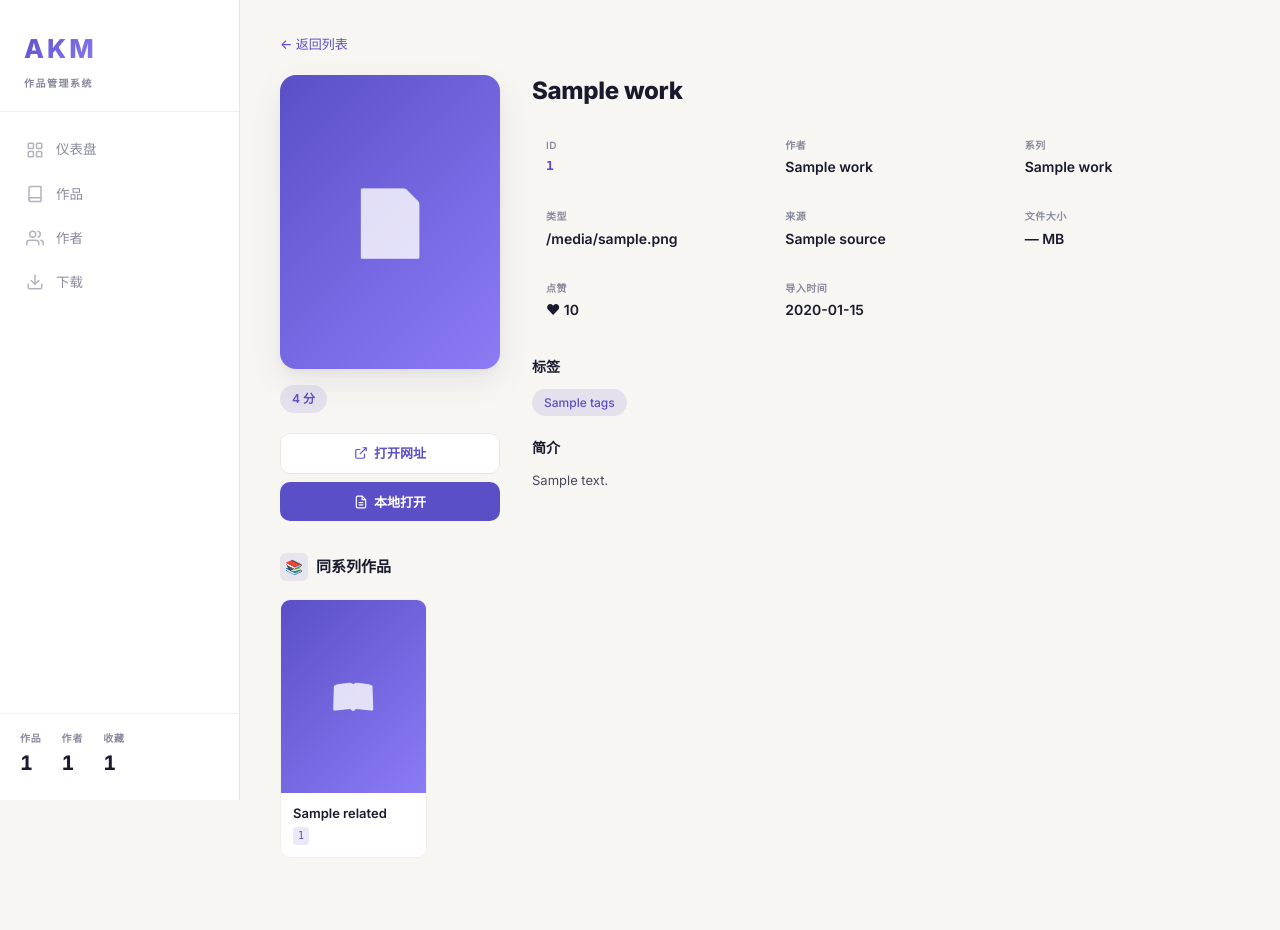
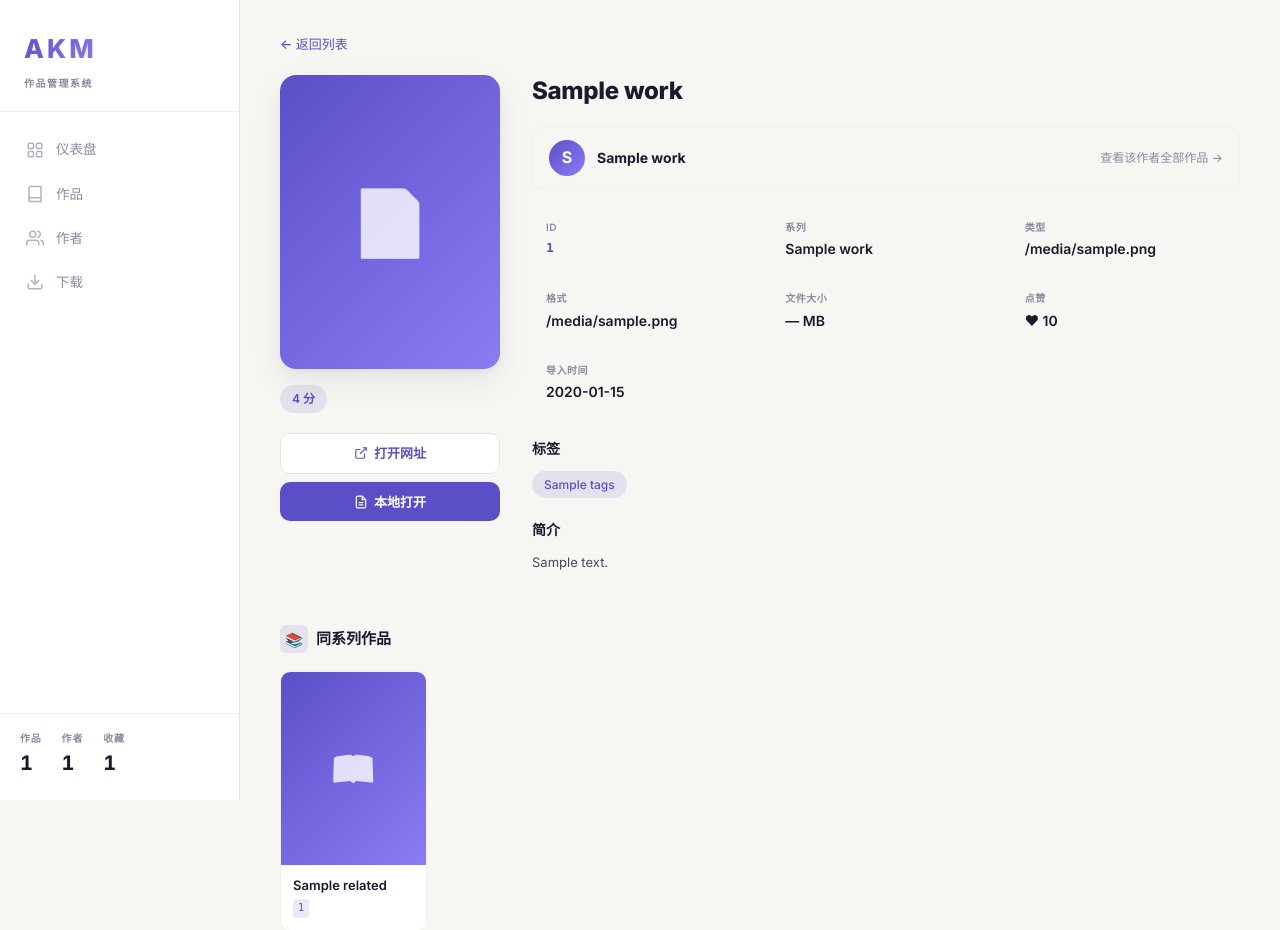
Before and after one commit to passersbyc/AKM, a FastAPI app: template templates/work_detail.html in a window 1280 px wide. Shown: the top 930 px of the page. Before the commit the page ends 845 px from the top, so only its background shows below. Run offline with FastAPI, Linux system fonts and the light colour scheme; the template is opened without the code that fills it: most values are stand-ins (such as "Sample title", 1, 10 or a date in 2020).

Commit message:
feat: recommend covers + author chip + clickable tags/activities
Dashboard:
- Recommend items: <img> cover from /works/{id}/cover with fallback
- Recommend items: open-in-app button (POST /works/{id}/open)
- Recommend items: click navigates to work detail page
- Recent activity items: clickable links to work detail

Work detail:
- Author chip: avatar + name + 'view all works by this author' link
  to /works?author={name}
- Tags: clickable links to /works?tags={tag}
- Meta grid: added 'format' field (.epub/.pdf)
- Related works: EPUB covers shown (with fallback icon)

CSS:
- .rec-cover-img (object-fit cover in recommend area)
- .rec-open-btn (32px square, hover→primary fill)
- .author-chip (flex card with hover translateX)
- a.detail-tag:hover (primary fill on hover)

```diff
--- a/static/css/style.css
+++ b/static/css/style.css
@@ -265,7 +265,9 @@ a { color: var(--primary); }
   width: 42px; height: 56px; border-radius: var(--radius-xs);
   flex-shrink: 0; display: flex; align-items: center; justify-content: center;
   font-size: 18px; position: relative; overflow: hidden;
+  background: var(--bg-subtle);
 }
+.rec-cover-img { width: 100%; height: 100%; object-fit: cover; display: block; }
 .placeholder-cover { background: linear-gradient(135deg, var(--primary), var(--primary-light)); }
 .placeholder-cover::after {
   content: ''; position: absolute; inset: 0;
@@ -287,6 +289,47 @@ a { color: var(--primary); }
   font-size: 10px; padding: 2px 8px; border-radius: 4px;
   background: var(--primary-glow); color: var(--primary); font-weight: 500;
 }
+
+/* 推荐区打开按钮 */
+.rec-open-btn {
+  flex-shrink: 0; width: 32px; height: 32px; border-radius: var(--radius-xs);
+  background: var(--bg); border: 1px solid var(--border);
+  display: flex; align-items: center; justify-content: center;
+  color: var(--muted); cursor: pointer; transition: all var(--transition);
+  align-self: center;
+}
+.rec-open-btn:hover {
+  background: var(--primary); color: #fff; border-color: var(--primary);
+}
+
+/* 作者卡片（详情页） */
+.author-chip {
+  display: flex; align-items: center; gap: 12px;
+  padding: 12px 16px; margin-bottom: 20px;
+  background: var(--bg); border-radius: var(--radius-sm);
+  text-decoration: none; color: var(--text);
+  transition: all var(--transition);
+  border: 1px solid var(--border-light);
+}
+.author-chip:hover {
+  background: var(--primary-glow); border-color: var(--primary);
+  transform: translateX(3px);
+}
+.author-chip-avatar {
+  width: 36px; height: 36px; border-radius: 50%;
+  background: linear-gradient(135deg, var(--primary), var(--primary-light));
+  color: #fff; display: flex; align-items: center; justify-content: center;
+  font-size: 16px; font-weight: 700; flex-shrink: 0;
+}
+.author-chip-name { font-weight: 700; font-size: 14px; }
+.author-chip-arrow {
+  margin-left: auto; font-size: 12px; color: var(--muted); font-weight: 500;
+  white-space: nowrap;
+}
+
+/* 标签链接样式 */
+a.detail-tag { text-decoration: none; transition: all var(--transition); }
+a.detail-tag:hover { background: var(--primary); color: #fff; }
 
 /* ── Tag Bars ── */
 .tag-bars { display: flex; flex-direction: column; gap: 8px; }
--- a/templates/work_detail.html
+++ b/templates/work_detail.html
@@ -60,14 +60,19 @@
     <div class="detail-right animate-in animate-in-delay-1">
         <h1 class="detail-title">{{ work.title }}</h1>
 
+        <!-- 作者卡片 -->
+        {% if work.author_name and work.author_name != '未知' %}
+        <a href="/works?author={{ work.author_name }}" class="author-chip">
+            <span class="author-chip-avatar">{{ work.author_name[:1] }}</span>
+            <span class="author-chip-name">{{ work.author_name }}</span>
+            <span class="author-chip-arrow">查看该作者全部作品 →</span>
+        </a>
+        {% endif %}
+
         <div class="detail-meta-grid">
             <div class="meta-item">
                 <span class="meta-label">ID</span>
                 <span class="meta-value mono">{{ work.short_id }}</span>
-            </div>
-            <div class="meta-item">
-                <span class="meta-label">作者</span>
-                <span class="meta-value">{{ work.author_name or '未知' }}</span>
             </div>
             {% if work.series_name %}
             <div class="meta-item">
@@ -80,8 +85,8 @@
                 <span class="meta-value">{{ work.file_type or '未知' }}</span>
             </div>
             <div class="meta-item">
-                <span class="meta-label">来源</span>
-                <span class="meta-value">{{ work.source or '本地' }}</span>
+                <span class="meta-label">格式</span>
+                <span class="meta-value">{{ work.file_ext or '—' }}</span>
             </div>
             <div class="meta-item">
                 <span class="meta-label">文件大小</span>
@@ -104,7 +109,10 @@
             <h3 class="detail-section-title">标签</h3>
             <div class="detail-tags">
                 {% for tag in work.tags.split(',') %}
-                <span class="detail-tag">{{ tag.strip() }}</span>
+                {% set tag_stripped = tag.strip() %}
+                {% if tag_stripped %}
+                <a href="/works?tags={{ tag_stripped }}" class="detail-tag">{{ tag_stripped }}</a>
+                {% endif %}
                 {% endfor %}
             </div>
         </div>
@@ -123,14 +131,20 @@
 {% if related %}
 <div class="detail-related animate-in animate-in-delay-2">
     <h2 class="card-title">
-        <span class="card-title-icon" style="background: rgba(91,79,199,0.1); color: #5b4fc7;">📚</span>
+        <span class="card-title-icon" style="background: var(--primary-glow); color: var(--primary);">📚</span>
         同系列作品
     </h2>
     <div class="works-grid works-grid-sm">
         {% for w in related %}
         <a href="/works/{{ w.id }}" class="work-card">
             <div class="work-cover">
+                {% if w.file_ext == '.epub' %}
+                <img src="/works/{{ w.id }}/cover" alt="{{ w.title }}" class="cover-img"
+                     onerror="this.style.display='none';this.nextElementSibling.style.display='flex';">
+                <span class="work-cover-icon" style="display:none;">📖</span>
+                {% else %}
                 <span class="work-cover-icon">📖</span>
+                {% endif %}
             </div>
             <div class="work-info">
                 <div class="work-title">{{ w.title[:20] }}</div>
```
Also changed, not shown: templates/dashboard.html (+24 -10 lines).
